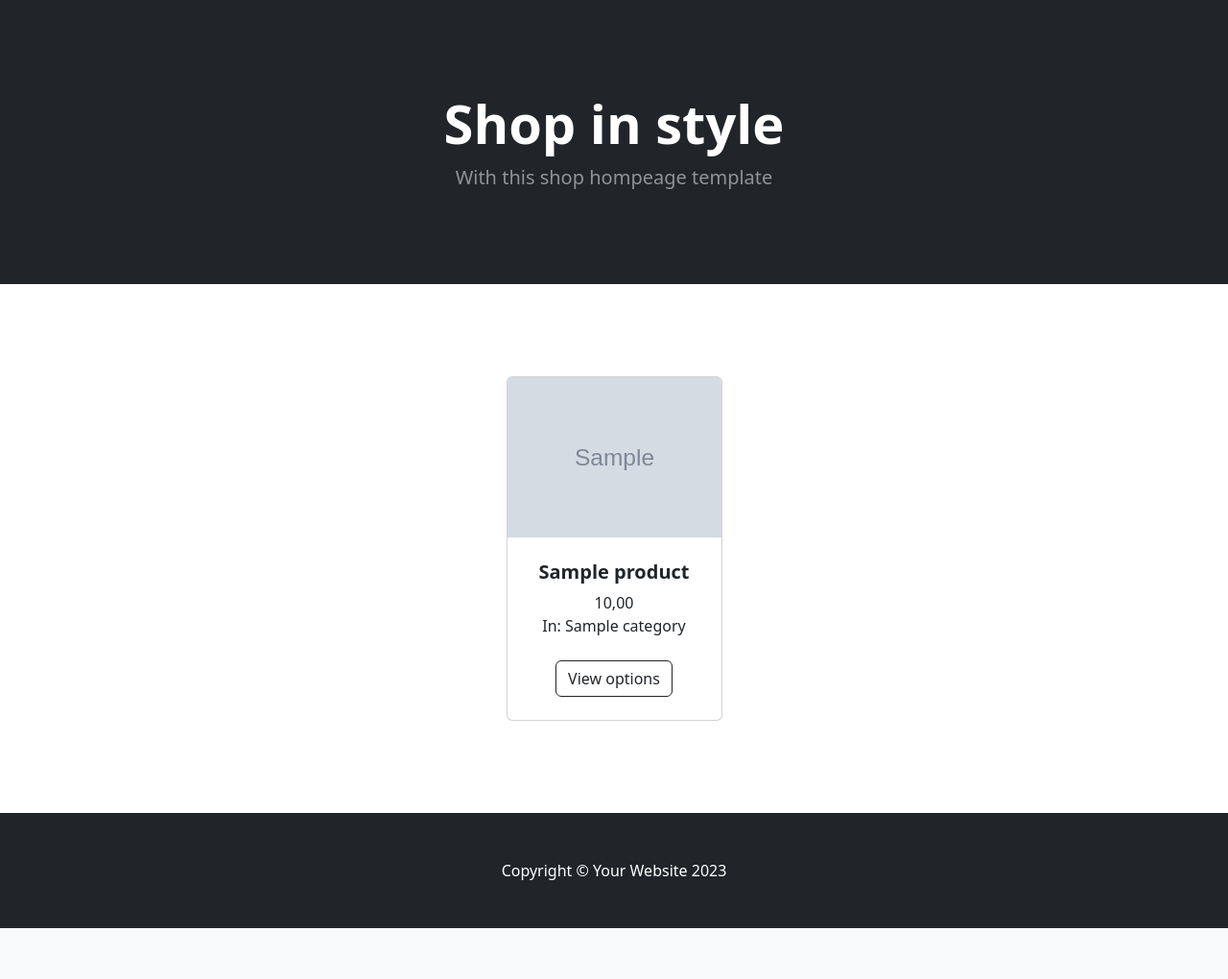
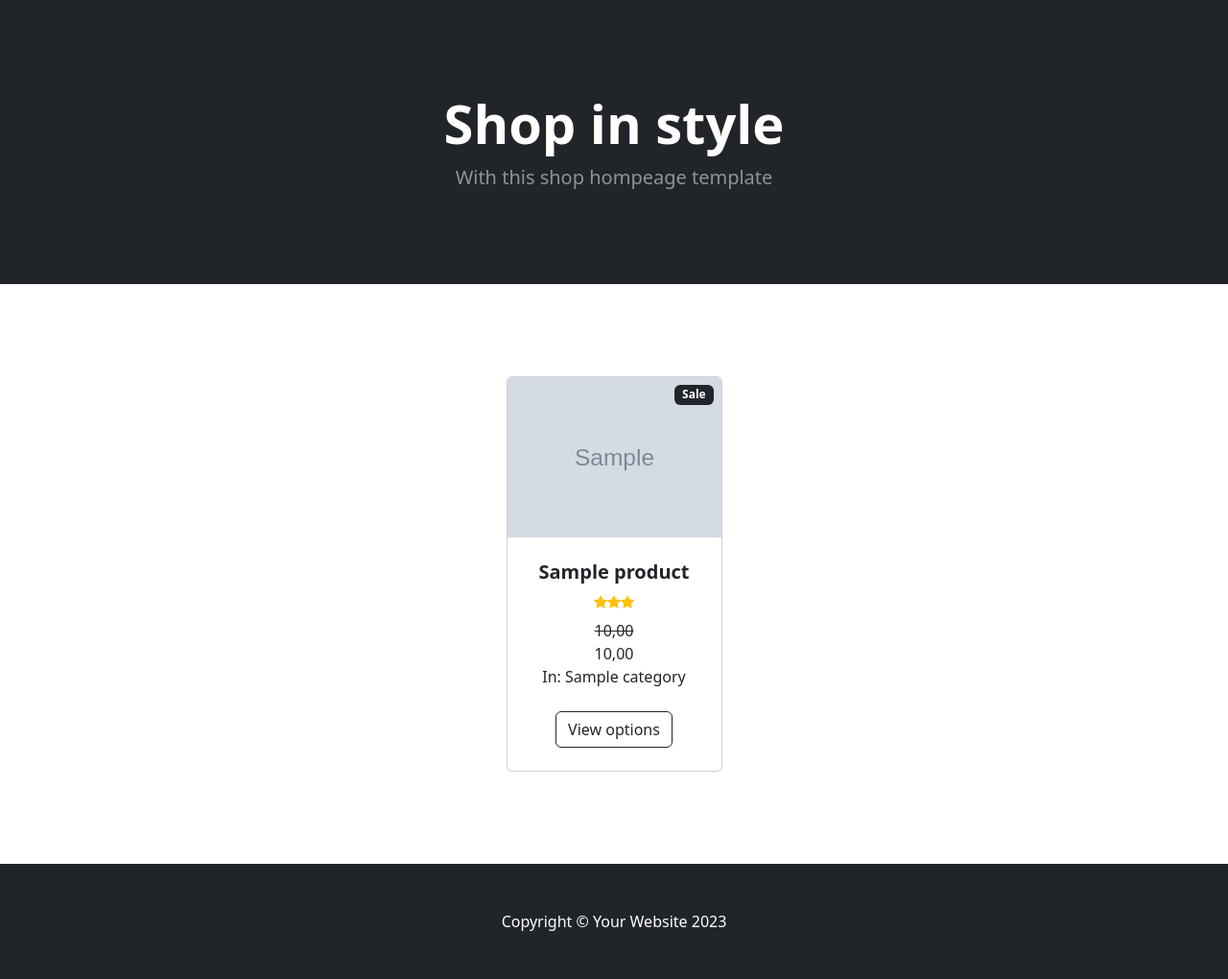
Before and after one commit to wfarelt/ECommerce, a Django app: page / in a window 1280 px wide. Shown: the part 57-1077 px from the top of the page at 96% size. Before the commit the page ends 1024 px from the top, so only its background shows below. Run offline with Django 5.2, Linux system fonts and the light colour scheme; tables that the repository leaves empty hold one stand-in row (values such as "Sample post"); grey boxes marked "Sample" are stand-in pictures; some libraries are stand-ins or nearby versions.

Commit message:
Product Sales

```diff
--- a/ecom/store/models.py
+++ b/ecom/store/models.py
@@ -28,6 +28,8 @@ class Product(models.Model):
     category = models.ForeignKey(Category, on_delete=models.CASCADE, default='', null=True, blank=True)
     image = models.ImageField(upload_to='uploads/products/', null=True, blank=True)
 
+    is_sale = models.BooleanField(default=False)
+    sale_price = models.DecimalField(default=0.00, max_digits=9, decimal_places=2, null=True, blank=True)
 
     def __str__(self):
         return self.name
--- a/ecom/store/templates/home.html
+++ b/ecom/store/templates/home.html
@@ -58,15 +58,17 @@
             <div class="container px-4 px-lg-5 mt-5">
                 <div class="row gx-4 gx-lg-5 row-cols-2 row-cols-md-3 row-cols-xl-4 justify-content-center">
 
-
                     {% if not products %}
                         <h1>No products found</h1>
                     {% else %}
                         {% for product in products %}
+
+                            {% if not product.is_sale %}
+
                             <div class="col mb-5">
                                 <div class="card h-100">
+
                                     <!-- Product image-->
-
                                     {% if product.image %}
                                         <img class="card-img-top" src="{{ product.image.url }}" alt="..." />
                                     {% else %}
@@ -90,14 +92,55 @@
                                     </div>
                                 </div>
                             </div>
+
+                            {% else %}
+
+                            <div class="col mb-5">
+                                <div class="card h-100">
+                                    <!-- Sale badge -->
+                                    <div class="badge bg-dark text-white position-absolute" style="top: 0.5rem; right: 0.5rem">
+                                        Sale
+                                    </div>
+
+                                    <!-- Product image-->
+                                    {% if product.image %}
+                                        <img class="card-img-top" src="{{ product.image.url }}" alt="..." />
+                                    {% else %}
+                                        <img class="card-img-top" src="https://dummyimage.com/450x300/dee2e6/6c757d.jpg" alt="..." />
+                                    {% endif %}
+
+                                    <!-- Product details-->
+                                    <div class="card-body p-4">
+                                        <div class="text-center">
+                                            <!-- Product name-->
+                                            <h5 class="fw-bolder">{{ product.name }}</h5>
+
+                                            <div class="d-flex justify-content-center small text-warning mb-2">
+                                                <div class="bi-star-fill"></div>
+                                                <div class="bi-star-fill"></div>
+                                                <div class="bi-star-fill"></div>
+                                            </div>
+
+                                            <!-- Product price-->
+                                            <strike>
+                                                {{ product.price }}
+                                            </strike>
+                                            <br>
+                                            {{ product.sale_price}}
+                                            <br>
+                                            In: {{ product.category }}
+                                        </div>
+                                    </div>
+                                    <!-- Product actions-->
+                                    <div class="card-footer p-4 pt-0 border-top-0 bg-transparent">
+                                        <div class="text-center"><a class="btn btn-outline-dark mt-auto" href="#">View options</a></div>
+                                    </div>
+                                </div>
+                            </div>
+
+                            {% endif %}
                         {% endfor %}
                     {% endif %}
-
-
-
-
-
-
 
                 </div>
             </div>
```
Also changed, not shown: ecom/store/migrations/0002_product_is_sale_product_sale_price.py (added). Lines whose indentation alone changed are shown as unchanged.
